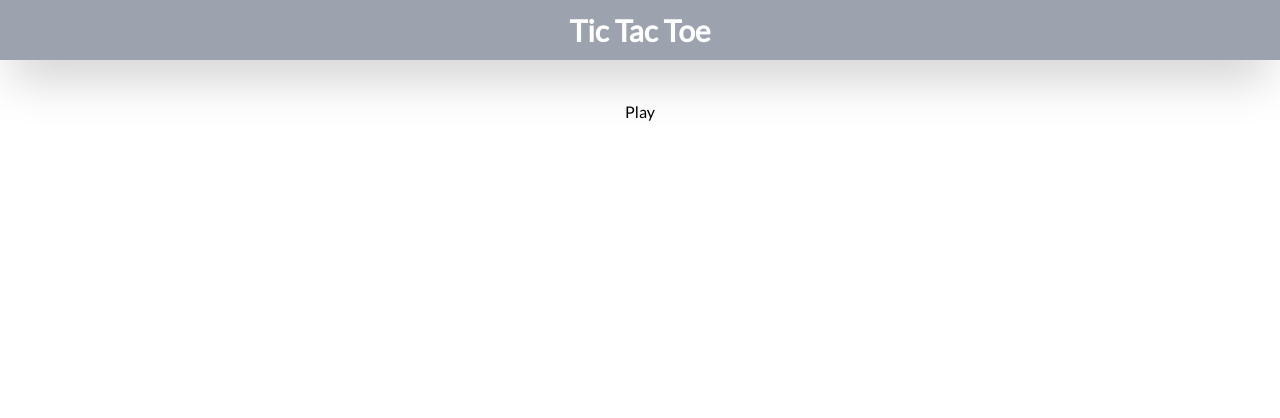
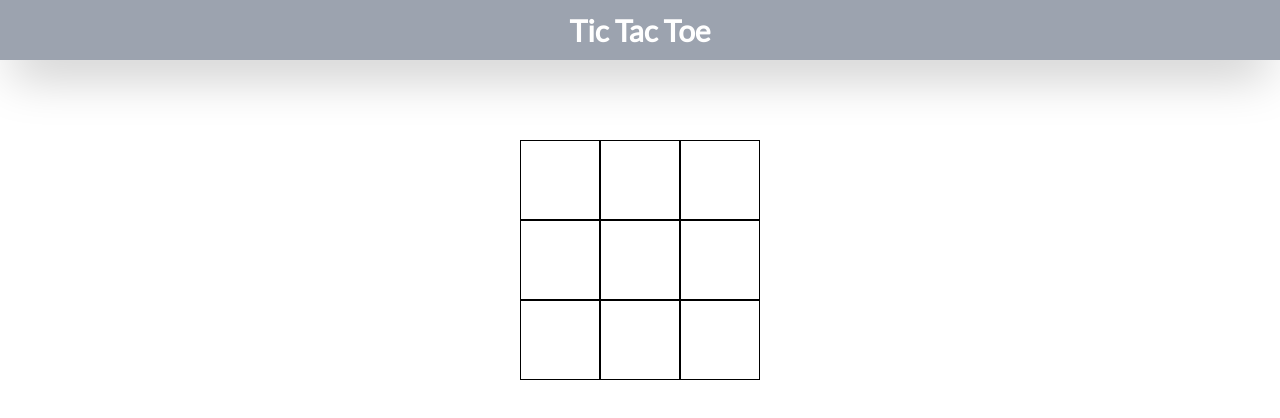
Before and after one commit to joeabouserhal/tic-tac-toe-react, a React (Vite) app: page /play in a window 1280 px wide. Shown: the top 418 px of the page. Built offline with nearby package versions, Linux system fonts and the light colour scheme.

Commit message:
made board layout

```diff
--- a/src/components/square/Square.jsx
+++ b/src/components/square/Square.jsx
@@ -1,9 +1,16 @@
 // TODO: implement sqare component
-import React from 'react'
+import React, {useState} from 'react'
 
 const Square = () => {
+
+const [symbol, setSymbol] = useState('')
+
   return (
-    <div>Square</div>
+    <>
+      <div className='w-20 h-20 border border-black p-51'>
+        {symbol}
+      </div>
+    </>
   )
 }
 
--- a/src/pages/play/Play.jsx
+++ b/src/pages/play/Play.jsx
@@ -1,9 +1,20 @@
 import React from 'react'
+import Square from '../../components/square/Square'
 
 const Play = () => {
   return (
-    <div>
-      <h1 className='pt-10'>Play</h1>
+    <div className='flex justify-center pt-20'>
+      <div className='grid grid-cols-3 grid-rows-3 w-max'>
+        <Square />
+        <Square />
+        <Square />
+        <Square />
+        <Square />
+        <Square />
+        <Square />
+        <Square />
+        <Square />
+      </div>
     </div>
   )
 }
```
